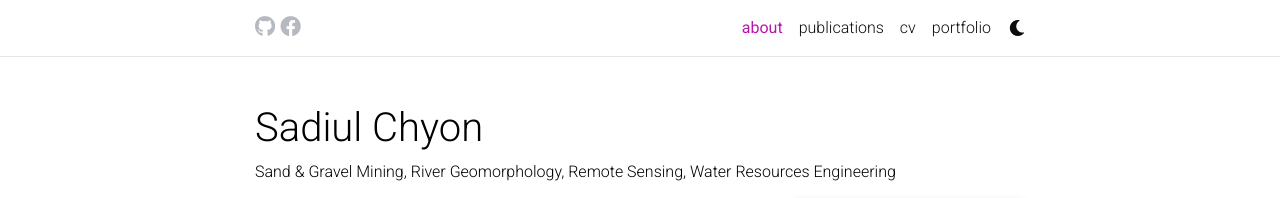
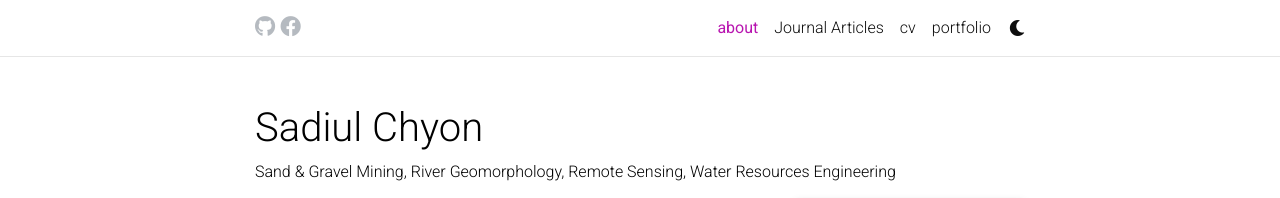
Before and after one commit to sadiulchyon/sadiulchyon.github.io, a Jekyll site: the page built from _pages/about.md, in a window 1280 px wide. Shown: the top 198 px of the page. Built offline with Jekyll 4.4.1, drawn with Linux system fonts in a browser that asks for light colours; full-size pictures stand in for the smaller copies a plugin makes; comment, search, counter and statistics services are not loaded; a style sheet for code colours, icons or effects is not loaded.

Commit message:
Update title of publications page to 'Journal Articles'

```diff
--- a/_pages/publications.md
+++ b/_pages/publications.md
@@ -1,7 +1,7 @@
 ---
 layout: page
 permalink: /publications/
-title: publications
+title: Journal Articles
 description:
 years: [2026, 2023, 2017]
 nav: true
```
